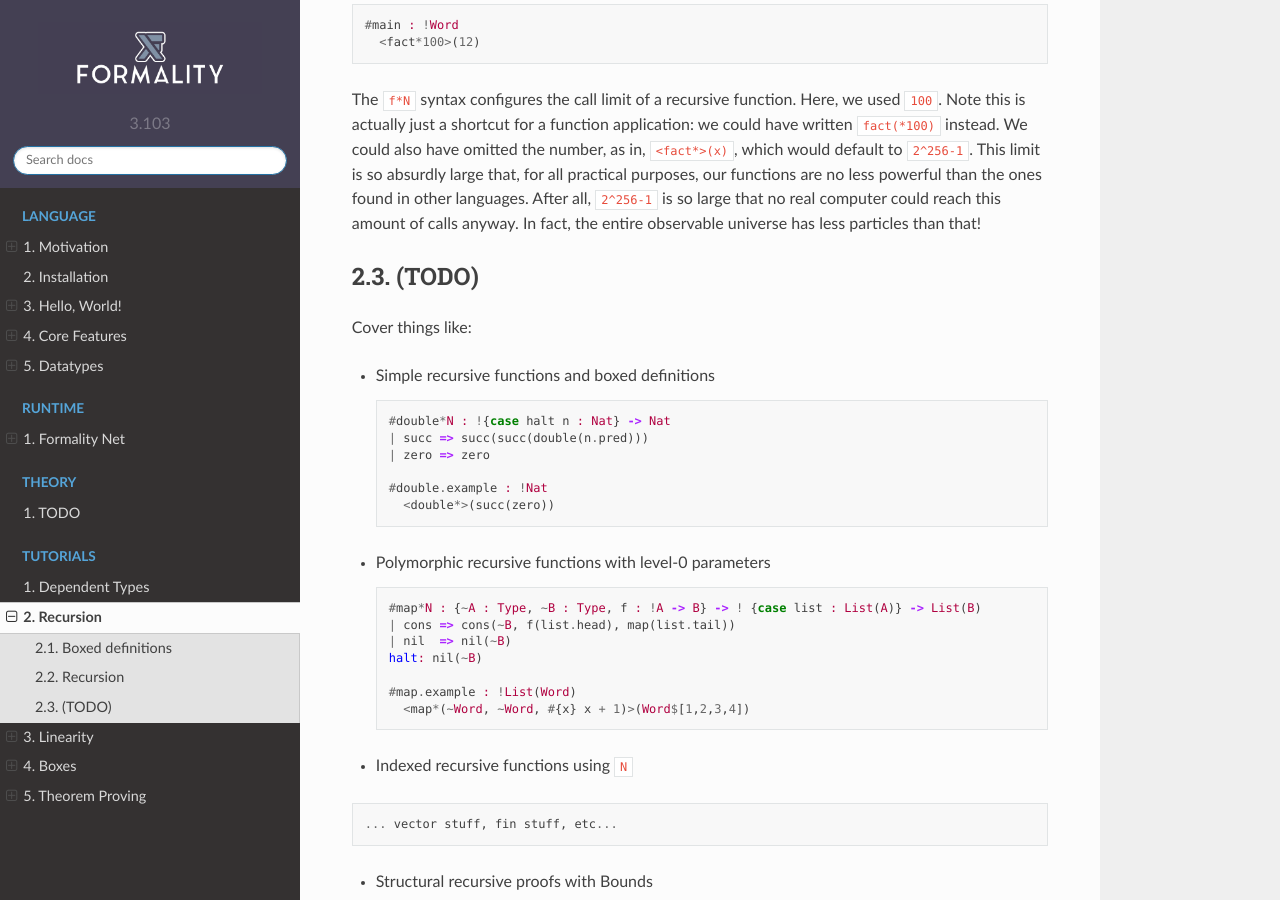
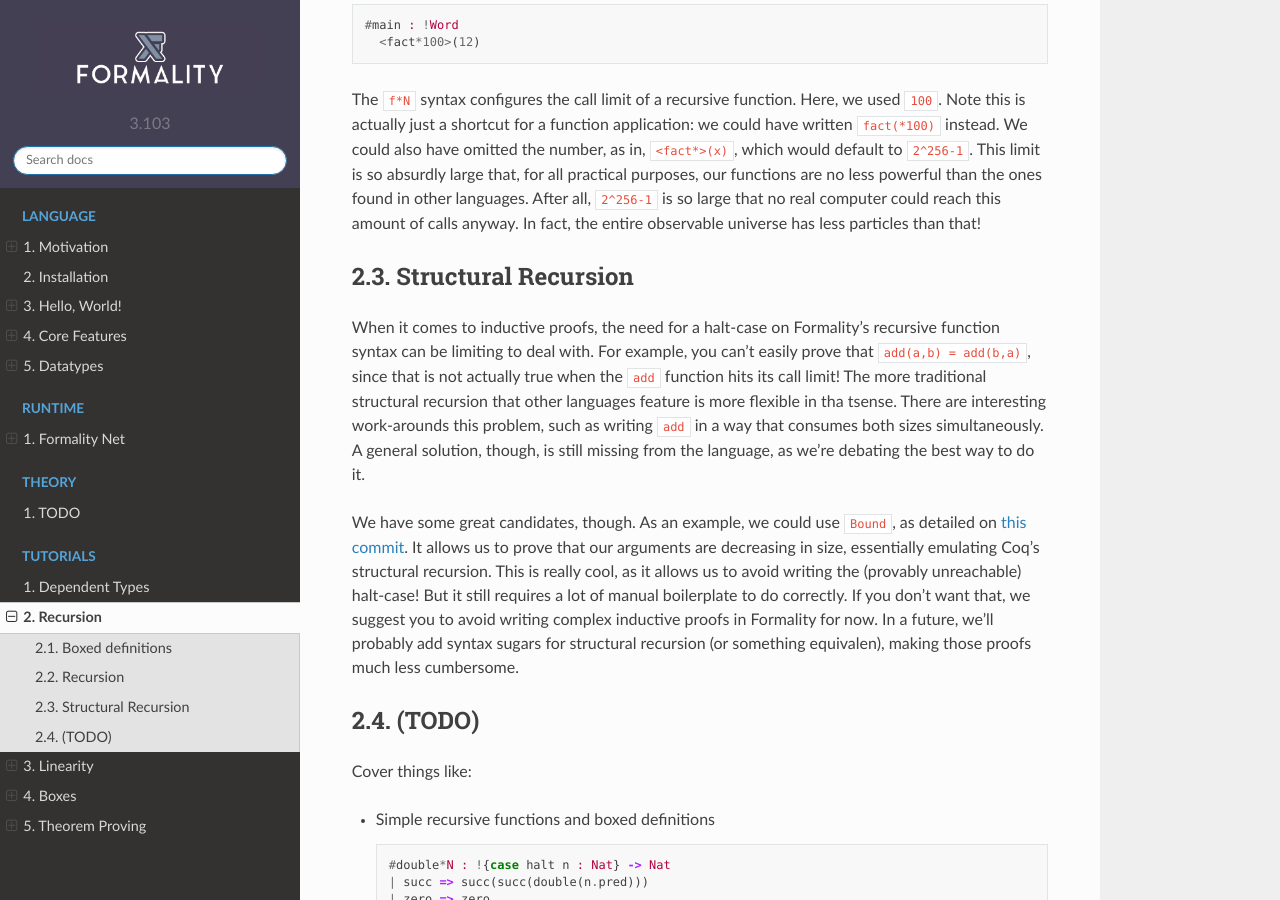
Before and after one commit to Soonad/docs.formality-lang.org, a Sphinx documentation site: the page built from docs/source/tutorials/Recursion.md, in a window 1280 px wide and 900 px high, scrolled down 1459 px. Built offline with Sphinx 7.4.7 and the Read the Docs theme 2.0.0, drawn with Linux system fonts in a browser that asks for light colours; pages that are not in the unit, such as notebooks, are missing from menus.

Commit message:
Remark about structural recursion

```diff
--- a/docs/source/tutorials/Recursion.md
+++ b/docs/source/tutorials/Recursion.md
@@ -62,6 +62,12 @@ Or, with boxed definitions:
 
 The `f*N` syntax configures the call limit of a recursive function. Here, we used `100`. Note this is actually just a shortcut for a function application: we could have written `fact(*100)` instead. We could also have omitted the number, as in, `<fact*>(x)`, which would default to `2^256-1`. This limit is so absurdly large that, for all practical purposes, our functions are no less powerful than the ones found in other languages. After all, `2^256-1` is so large that no real computer could reach this amount of calls anyway. In fact, the entire observable universe has less particles than that!
 
+## Structural Recursion
+
+When it comes to inductive proofs, the need for a halt-case on Formality's recursive function syntax can be limiting to deal with. For example, you can't easily prove that `add(a,b) = add(b,a)`, since that is not actually true when the `add` function hits its call limit! The more traditional structural recursion that other languages feature is more flexible in tha tsense. There are interesting work-arounds this problem, such as writing `add` in a way that consumes both sizes simultaneously. A general solution, though, is still missing from the language, as we're debating the best way to do it.
+
+We have some great candidates, though. As an example, we could use `Bound`, as detailed on [this commit](https://github.com/moonad/Formality-Base/commit/b777d806c6fa37f2ce306fbe87b3ed267152b90c). It allows us to prove that our arguments are decreasing in size, essentially emulating Coq's structural recursion. This is really cool, as it allows us to avoid writing the (provably unreachable) halt-case! But it still requires a lot of manual boilerplate to do correctly. If you don't want that, we suggest you to avoid writing complex inductive proofs in Formality for now. In a future, we'll probably add syntax sugars for structural recursion (or something equivalen), making those proofs much less cumbersome.
+
 ## (TODO)
 
 Cover things like:
```
